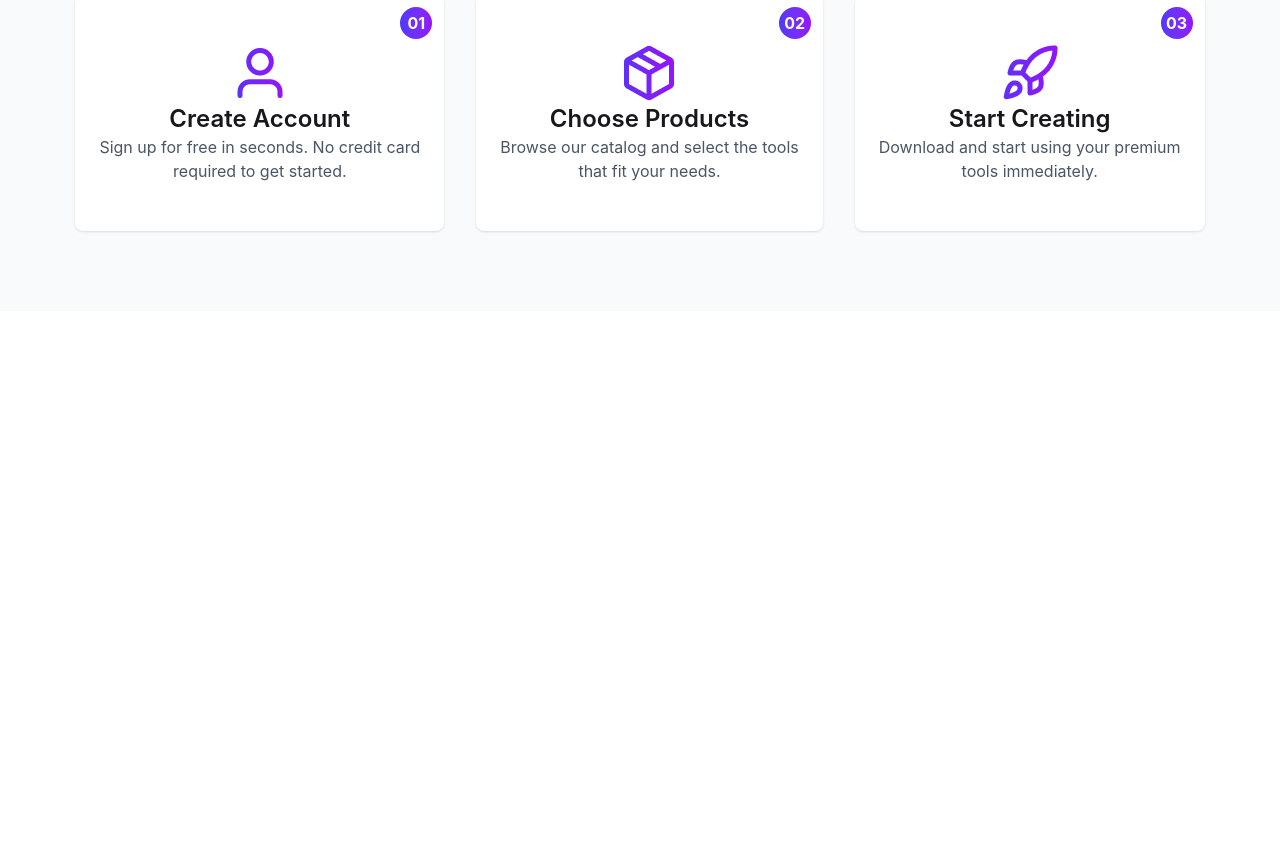
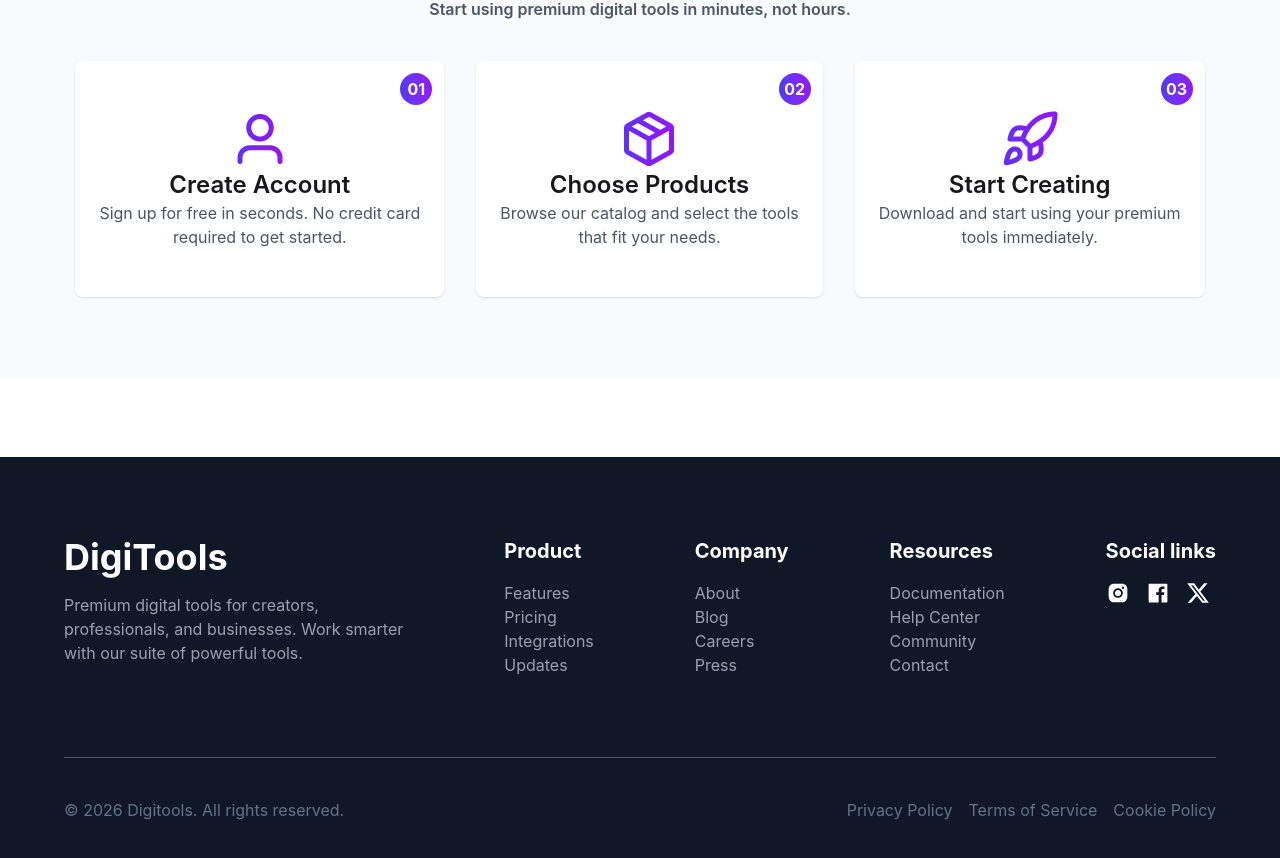
Before and after one commit to mdmizanurrahman5215/Digital-Tool-Shop, a React (Vite) app: page / in a window 1280 px wide. Shown: the part 1590-2448 px from the top of the page. Before the commit the page ends 1981 px from the top, so only its background shows below. Built offline with nearby package versions, Linux system fonts and the light colour scheme.

Commit message:
designed footer section based on figma

```diff
--- a/src/App.jsx
+++ b/src/App.jsx
@@ -4,6 +4,7 @@ import Banner from './components/Banner'
 import PremiumTools from './components/PremiumTools'
 import Stats from './components/Stats'
 import Step from './components/Step'
+import Footer from './layout/Footer'
 import Header from './layout/Header'
 
 function App() {
@@ -16,6 +17,7 @@ function App() {
  <Stats/>
  <PremiumTools/>
  <Step/>
+ <Footer/>
 </>
   )
 }
--- a/src/components/Banner.jsx
+++ b/src/components/Banner.jsx
@@ -6,7 +6,7 @@ const Banner = () => {
   return (
     <>
       <div>
-        <div className="container mx-auto grid  md:grid-cols-2 items-center py-20 gap-10 ">
+        <div className="container mx-auto grid  md:grid-cols-2 items-center justify-between py-20 gap-10 ">
           <div className="left space-y-4">
             <div className="w-fit px-4 py-1 flex items-center gap-2 rounded-full bg-[#E1E7FF]">
               <div className="animate-pulse transition-linear border-2 p-[1px] shadow-[0px_4px_10px_rgba(0,0,0,0.2)] rounded-full border-[#6C63FF]">
@@ -40,7 +40,7 @@ const Banner = () => {
             <img
               src={bannerImg}
               alt="Banner"
-              className=" object-center object-cover"
+              className="w-full h-full object-center object-cover"
             />
           </div>
         </div>
--- a/src/index.css
+++ b/src/index.css
@@ -4,3 +4,6 @@
 .gradient {
  @apply bg-gradient-to-l from-[#9514FA] to-[#4F39F6]
 }
+.container {
+ @apply max-w-6xl mx-auto
+}
--- a/src/layout/Footer.jsx
+++ b/src/layout/Footer.jsx
@@ -1,9 +1,69 @@
 import React from 'react'
+import { AiFillFacebook, AiFillInstagram } from 'react-icons/ai'
+import { FaXTwitter } from 'react-icons/fa6'
 
 const Footer = () => {
   return (
-    <div>
+    <div className='bg-gray-900 text-white'>
+      <div className='container mx-auto '>
+        <div className='flex justify-between gap-10 py-20 '>
+            <div>
+                <h1 className='text-4xl font-bold mb-4'>DigiTools</h1>
+                <p className='text-gray-400'>Premium digital tools for creators, <br /> professionals, and businesses. Work smarter <br /> with our suite of powerful tools.</p>
+            </div>
 
+            <div>
+                <h1 className='text-xl font-bold mb-4'>Product</h1>
+                <ul className='text-gray-400'>
+                    <li>Features</li>
+                    <li>Pricing</li>
+                    <li>Integrations</li>
+                    <li>Updates</li>
+                </ul>
+            </div>
+            <div>
+                <h1 className='text-xl font-bold mb-4'>Company</h1>
+                <ul className='text-gray-400'>
+                    <li>About</li>
+                    <li>Blog</li>
+                    <li>Careers</li>
+                    <li>Press</li>
+                </ul>
+            </div>
+            <div>
+                <h1 className='text-xl font-bold mb-4'>Resources</h1>
+                <ul className='text-gray-400'>
+                    <li>Documentation</li>
+                    <li>Help Center</li>
+                    <li>Community</li>
+                    <li>Contact </li>
+                </ul>
+            </div>
+            <div>
+                <h1 className='text-xl font-bold mb-4'>Social links</h1>
+                <div className='flex gap-4 text-2xl'>
+                    <span><AiFillInstagram /></span>
+                    <span><AiFillFacebook /></span>
+                    <span><FaXTwitter /></span>
+                </div>
+            </div>
+
+        </div>
+
+
+
+
+        <div className='flex justify-between gap-10 py-10 border-t border-gray-600'>
+            <p className='text-[#627382]'>© 2026 Digitools. All rights reserved.</p>
+            <div className='text-[#627382] flex gap-4'>
+                <span>Privacy Policy</span>
+                <span>Terms of Service</span>
+                <span>Cookie Policy</span>
+            </div>
+
+        </div>
+
+      </div>
     </div>
   )
 }
--- a/src/layout/Header.jsx
+++ b/src/layout/Header.jsx
@@ -17,7 +17,7 @@ const Header = () => {
             </ul>
         </div>
         <div className='flex justify-center items-center gap-4 font-semibold text-gray-900'>
-            <div className='text-3xl relative'><CiShoppingCart />
+            <div className='text-3xl relative cursor-pointer'><CiShoppingCart />
             <span className='absolute -top-2 -right-2 bg-red-500 text-white text-sm rounded-full h-5 w-5 flex items-center justify-center'>0</span>
             </div>
             <button className='cursor-pointer'>Login</button>
```
